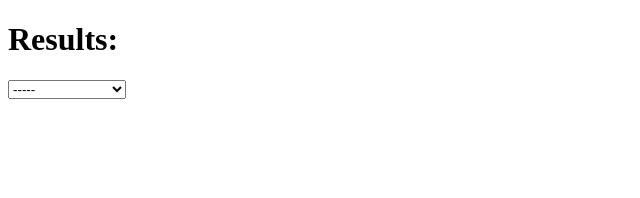
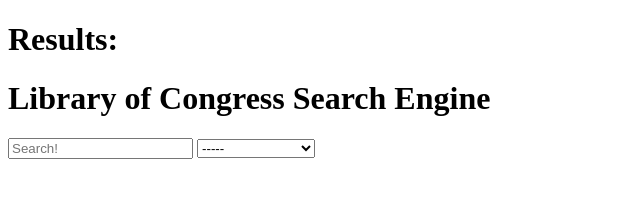
Before and after one commit to jacobotaylor/library-of-congress, a plain HTML site: page results.html in a window 1280 px wide. Shown: the whole page, without its empty margins (0-640 px from the left). Drawn offline with Linux system fonts and the light colour scheme.

Commit message:
results being made better

```diff
--- a/results.html
+++ b/results.html
@@ -5,11 +5,19 @@
     <meta http-equiv="X-UA-Compatible" content="IE=edge">
     <meta name="viewport" content="width=device-width, initial-scale=1.0">
     <title>Document</title>
+
 </head>
 <body>
+
     <h1> Results: <span id="term"></span></h1>
     <form>
-        <select>
+
+<div class="flex-row align-start align-stretch-md align-content-start align-content-stretch-md min-100-vh bg-primary">
+    <div class="col-12 col-md-3 bg-light p-3">
+      <h1 class="text-primary">Library of Congress Search Engine</h1>
+      <form id="search-form" class="mb-2">
+        <input id="search-input" class="form-input w-100" type="text" placeholder="Search!">
+        <select id="format-input" class="form-input w-100">
             <option value="">-----</option>
             <option value="maps">Maps</option>
             <option value="audio">Audio</option>
```
